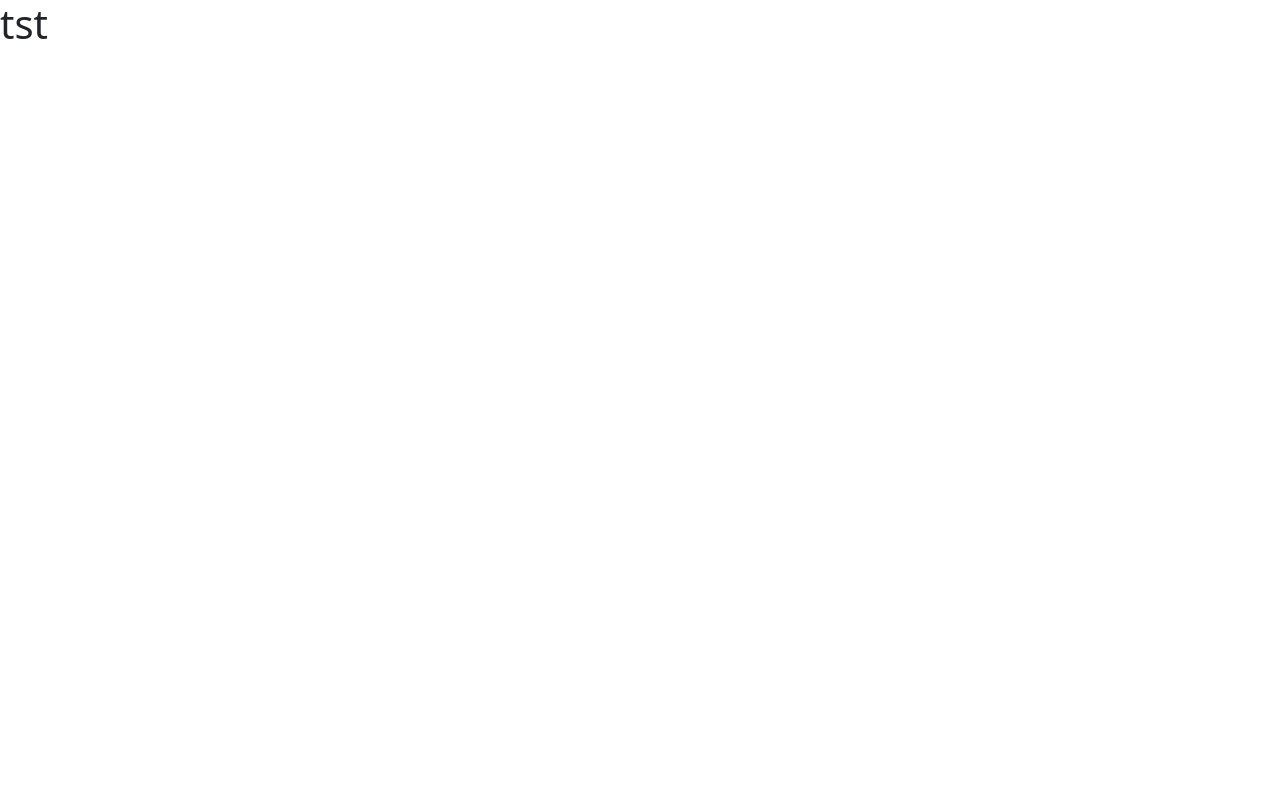
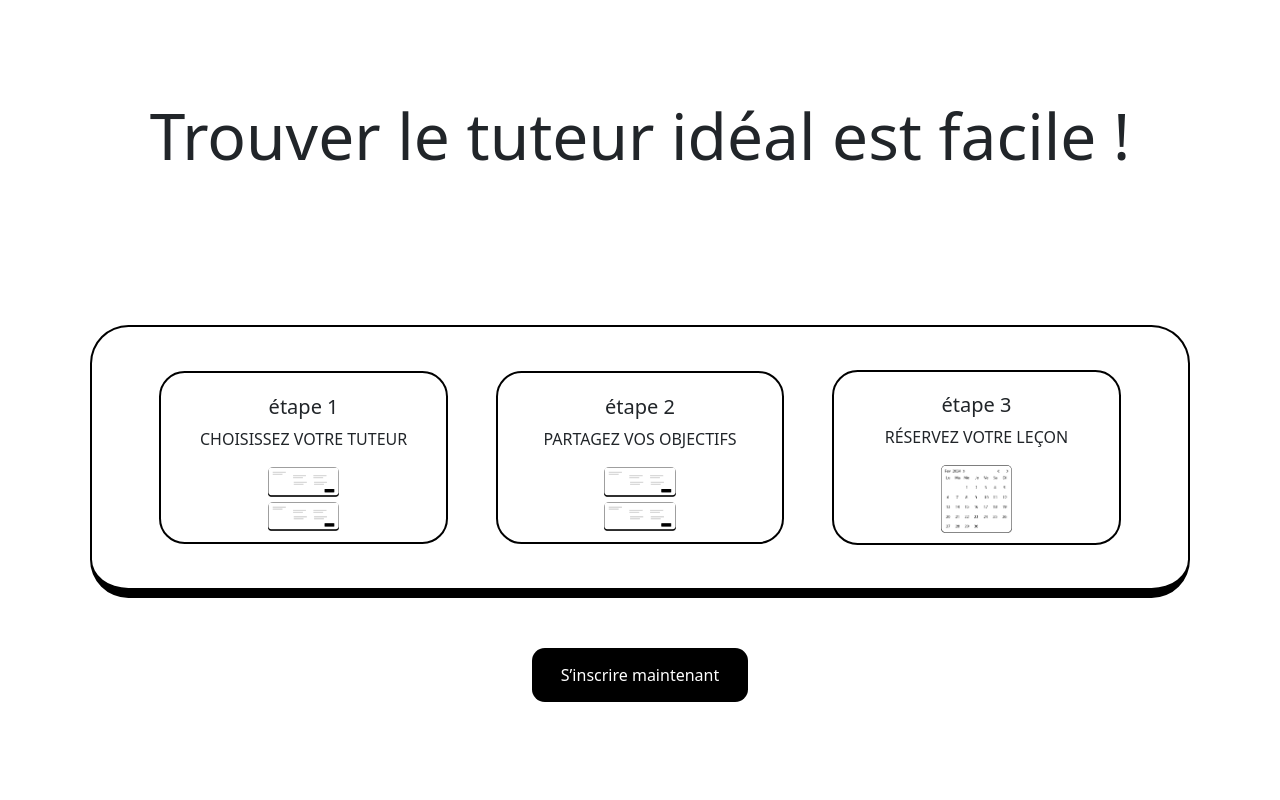
Before and after one commit to Wachrine/Tutorat, a website: page index.html in a window 1280 px wide. Shown: the top 800 px of the page. Drawn offline with nearby package versions, Linux system fonts and the light colour scheme.

Commit message:
sans tst

```diff
--- a/index.html
+++ b/index.html
@@ -8,9 +8,6 @@
 </head>
 <body>
     <main>
-        <section class="tst">
-            <H1>tst</H1>
-        </section>
         <section class="contenu">
             <h1>Trouver le tuteur idéal est facile !</h1>
             <div class="row etapes">
--- a/scss/style.scss
+++ b/scss/style.scss
@@ -16,11 +16,6 @@ a{
 a:hover{
     color: #B0B0B0;
 }
-
-section.tst{
-    height: 100vh;
-}
-
 .contenu{
     height: 100vh;
     padding-inline: 8%;
```
Also changed, not shown: css/style.min.css, 1 other file.
